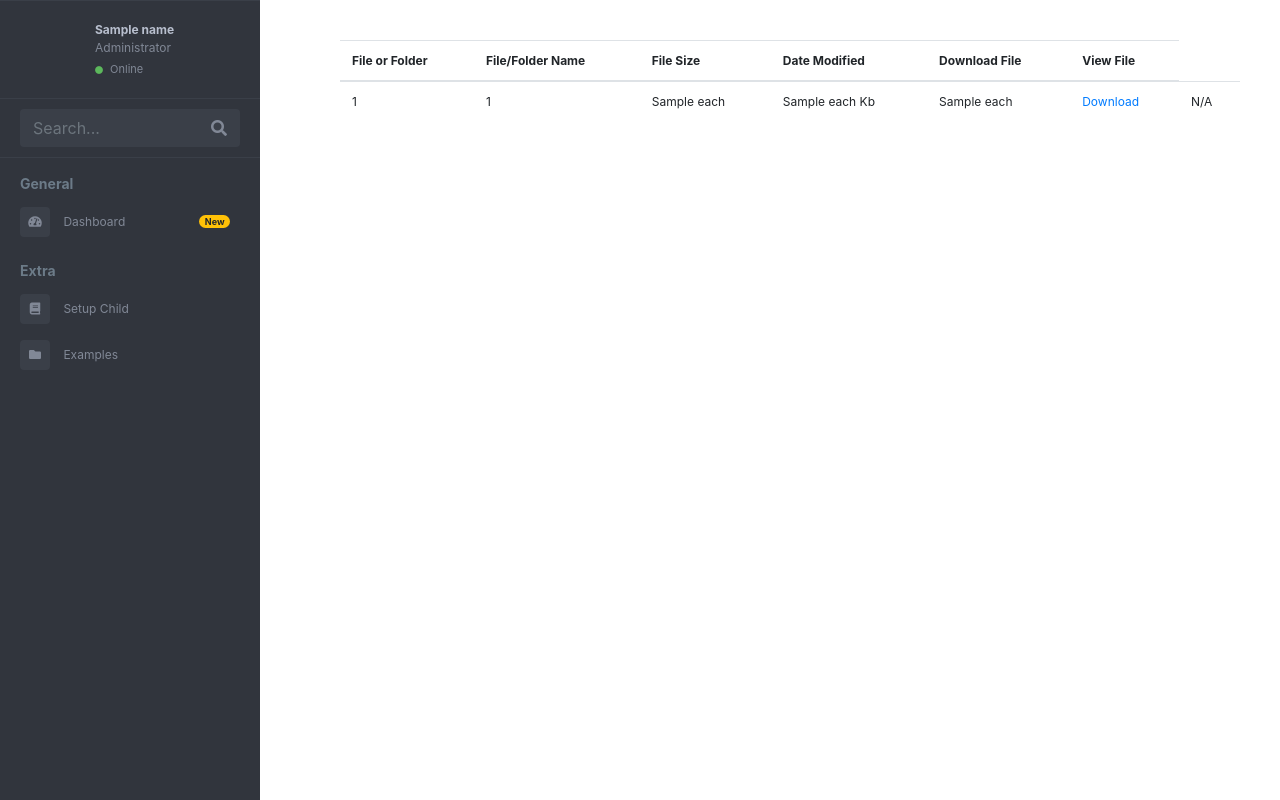
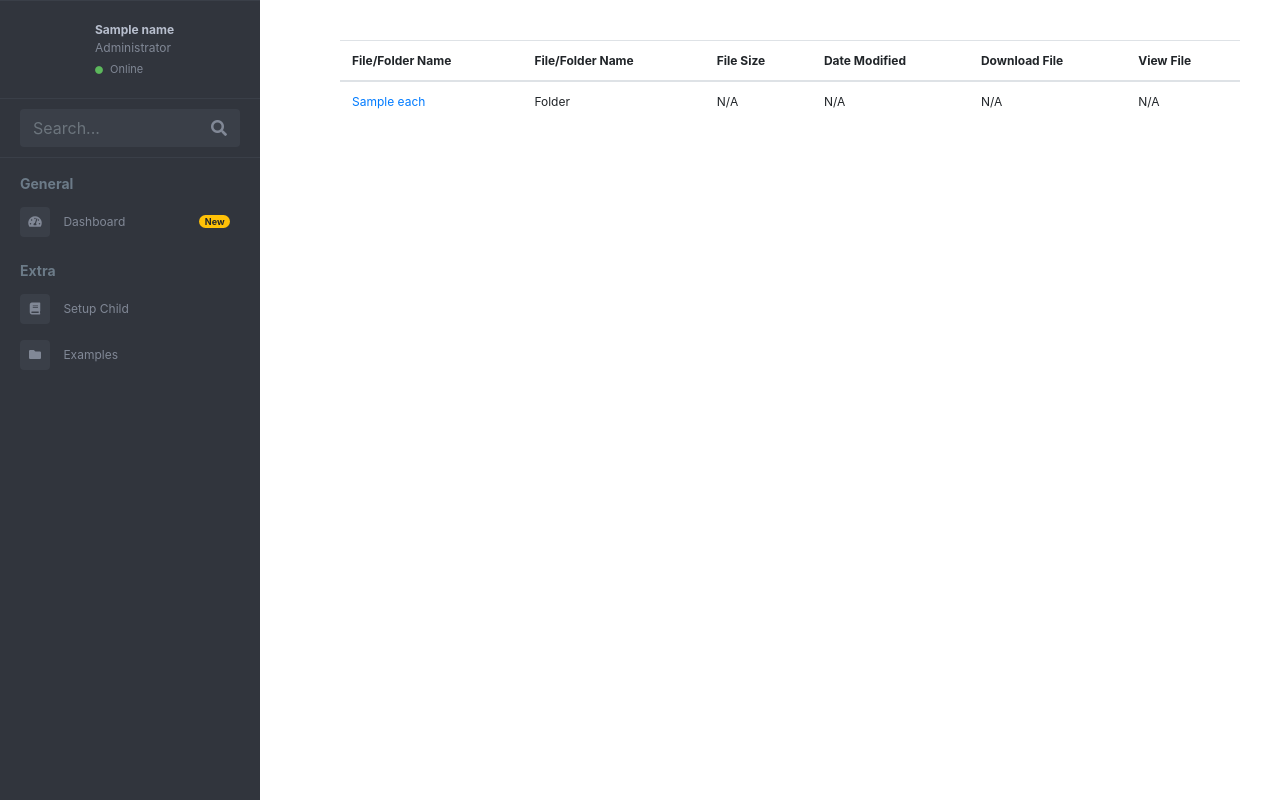
Before and after one commit to MikePresman/RFAWT, a Flask app: template app/templates/home.html in a window 1280 px wide. Run offline with Flask 2, Linux system fonts and the light colour scheme; the template is opened without the code that fills it: most values are stand-ins (such as "Sample title", 1, 10 or a date in 2020); some libraries are stand-ins or nearby versions.

Commit message:
reworked home.html to fit new format

```diff
--- a/app/file_manager.py
+++ b/app/file_manager.py
@@ -11,7 +11,6 @@ def walk_root_folder(directory):
 
         #file handling
         for filename in filenames:
-
             try:
                 file_path = os.path.join(dirname, filename)
 
--- a/app/routes.py
+++ b/app/routes.py
@@ -88,6 +88,8 @@ def pc_access(pc_name):
     if pc_name.lower() == "local":
         directory = walk_folder("C:/")
         return render_template("home.html", name = "debug mode, put user.username after", info = directory)
+
+
     #MAKE IT JUST LIKE FILE EXPLORER, DONT HAVE TO HAVE DROP DOWN BOX BUT JUST KEEP CLICKING ON NEXT FOLDER
     #THE PARAMETER WILL SEARCH FOR ALL ROOT DIRECTORIES
     #BUT FIRST NEED TO ESTABLISH SOCKET CONNECTION IF PC_NAME IS NOT LOCAL
@@ -95,7 +97,9 @@ def pc_access(pc_name):
 
     return "Hello World"
 
-
+@app.route("/pc-access/<folder>", methods = ["GET"])
+def pc_access_folder(folder):
+    return "Hello"
 
 
 
@@ -123,7 +127,7 @@ def home():
 
     directory_info = walk_root_folder("C:\\LAN_Public")
 
-    walk_folder("C:\LAN_Public")
+    #walk_folder("C:\LAN_Public")
 
 
 
--- a/app/templates/home.html
+++ b/app/templates/home.html
@@ -10,7 +10,7 @@
               <thead>
 
                   <tr>
-                      <th>File or Folder</th>
+                    <th>File/Folder Name</th>
                       <th>File/Folder Name</th>
                       <th>File Size</th>
                       <th>Date Modified</th>
@@ -22,30 +22,43 @@
 
                 <!-- CHANGE THIS TO CORRESPOND TO WALK_FOLDER -->
 
-                {%for key, value in info.items()%}
-                  {%for each in value%}
+                {%for each in info%}
+                  {%if each[0] == "file"%}
                   <tr>
-                      <td>{{each[0]}}</td>
-                      <td>{{each[0]}}</td>
-                      <td>{{each[1]}}</td>
-                      <td>{{each[2]}} Kb</td>
-                      <td>{{each[3]}}</td>
+
+                    <td>{{each[2]}}</td>
+                    <td>File</td>
+                      <td>{{each[3]}} kb</td>
+                      <td>{{each[4]}}</td>
                       <td>
-                          <a href="{{url_for('download_file', file_dir = each[0])}}">Download
+                          <a href="{{url_for('download_file', file_dir = each[1])}}">Download
                       </td>
 
-                      {%if each[4][0] == true %}
+                      {%if each[5][0] == true %}
                       <form method = "POST" action = "{{url_for('remote_view_file', file_name = each[1])}}">
                         <input type="hidden" name="csrf_token" value="{{ csrf_token() }}"/>
                         <td>
-                        <button type = "submit" name = "view" id = "view" value = "{{each[0]}}$*${{each[4]}}">View</button>
+                        <button type = "submit" name = "view" id = "view" value = "{{each[0]}}$*${{each[5]}}">View</button>
                         </td>
+                      </form>
                       {%else%}
-                          <td>N/A</td>
+                      <td>N/A</td>
+
                       {%endif%}
-                      </form>
-                  </tr>
-                    {%endfor%}
+                  {%else%}
+
+                  <td>
+                    <a href="{{url_for('pc_access_folder', folder = each[1])}}">{{each[1]}}</td>
+                    <td>Folder</td>
+
+
+                  <td>N/A</td>
+                  <td>N/A</td>
+                  <td>N/A</td>
+                  <td>N/A</td>
+
+                  {%endif%}
+                </tr>
                   {%endfor%}
 
               </tbody>
```
